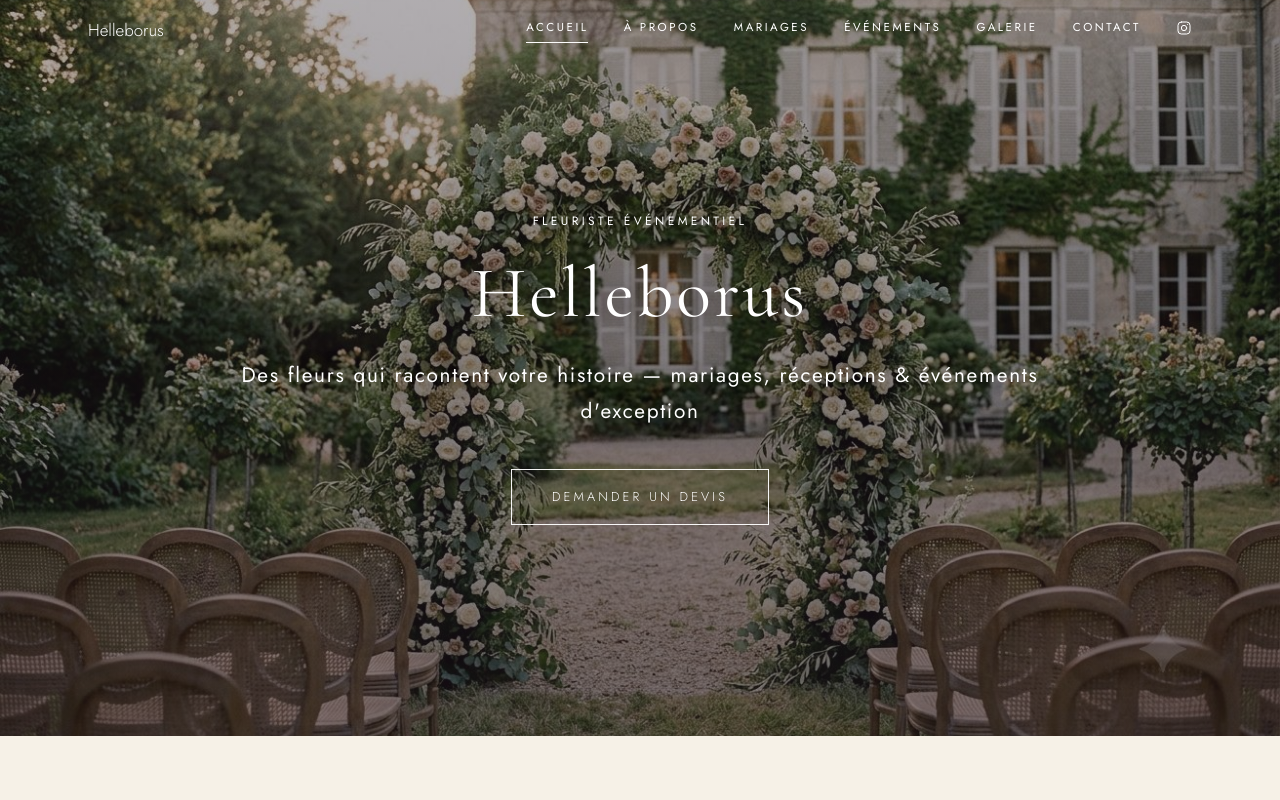
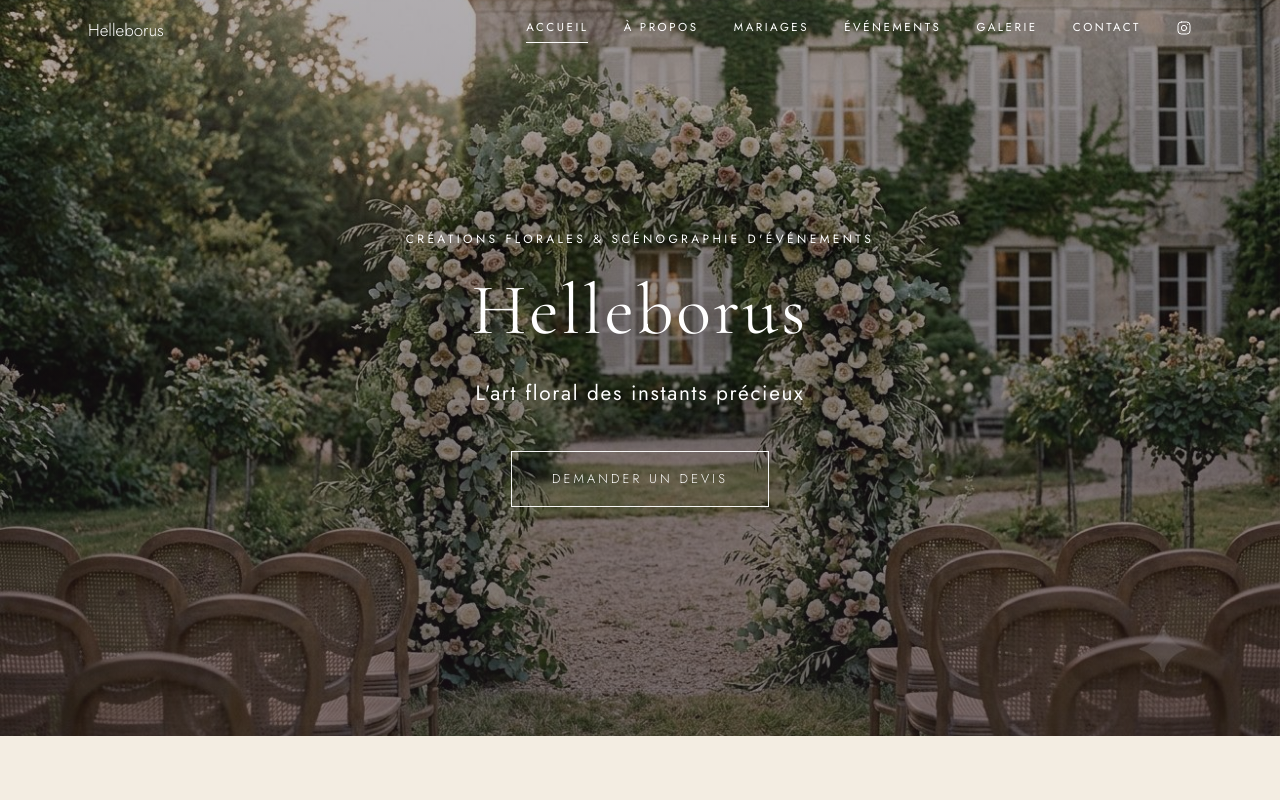
Before and after one commit to Rom-mtl/helleborus, a Next.js app: page / in a window 1280 px wide. Shown: the top 800 px of the page. Built offline with nearby package versions, Linux system fonts and the light colour scheme.

Commit message:
Charte brand board : hex exacts (prune 4A1E3D, champagne, lin, sauge), tagline et baseline officielles, citation Mariages

```diff
--- a/app/globals.css
+++ b/app/globals.css
@@ -5,15 +5,19 @@
    ============================================================ */
 
 :root {
-  /* Couleurs */
-  --paper: #f6f1e7;      /* fond principal, lin clair */
-  --paper-soft: #ece4d4; /* fond de section alternée, lin soutenu */
+  /* Couleurs — charte Helleborus (brand board 07/2026) */
+  --paper: #f3ede2;      /* champagne — fond principal */
+  --paper-soft: #e7e3d9; /* lin — sections alternées */
   --ink: #2a2026;        /* texte, presque noir teinté prune */
   --ink-soft: #5f525b;   /* texte secondaire, gris prune */
-  --plum: #4e2a3f;       /* prune profond — accents */
-  --mauve: #96788b;      /* mauve grisé — détails */
-  --blush: #e8d9d6;      /* rosé pâle — touches rares */
-  --line: #e0d6c4;       /* bordures fines, lin ombré */
+  --plum: #4a1e3d;       /* prune (charte) — accents forts */
+  --mauve: #8a6273;      /* rose poudré profond — labels lisibles */
+  --rose: #c89aaa;       /* rose poudré (charte) — touches */
+  --sage: #a7b09a;       /* sauge (charte) — touches végétales */
+  --blush: #e8d9d6;      /* rosé pâle — texte doux sur prune */
+  --gold: #d9a341;       /* moutarde (charte) — réservé, non utilisé */
+  --coral: #e68a7b;      /* corail (charte) — réservé, non utilisé */
+  --line: #d9d2c2;       /* bordures fines */
 
   /* Typo (variables injectées par next/font dans layout.jsx) */
   --font-display: var(--font-cormorant), 'Cormorant Garamond', Georgia, serif;
@@ -412,7 +416,7 @@ h3 { font-size: clamp(1.4rem, 2.5vw, 1.8rem); }
   border: none;
   width: 48px;
   height: 1px;
-  background: var(--mauve);
+  background: var(--sage);
   margin: 2.5rem auto;
 }
 
@@ -440,7 +444,7 @@ h3 { font-size: clamp(1.4rem, 2.5vw, 1.8rem); }
 
 .footer {
   background: var(--plum);
-  color: rgba(246, 241, 231, 0.85);
+  color: rgba(243, 237, 226, 0.85);
   padding-block: 4rem 2rem;
   font-size: 0.95rem;
 }
@@ -452,7 +456,7 @@ h3 { font-size: clamp(1.4rem, 2.5vw, 1.8rem); }
   grid-template-columns: repeat(auto-fit, minmax(200px, 1fr));
   gap: 2.5rem;
   padding-bottom: 3rem;
-  border-bottom: 1px solid rgba(246, 241, 231, 0.15);
+  border-bottom: 1px solid rgba(243, 237, 226, 0.15);
 }
 
 .footer__brand {
@@ -500,5 +504,5 @@ h3 { font-size: clamp(1.4rem, 2.5vw, 1.8rem); }
   padding-top: 2rem;
   font-size: 0.8rem;
   letter-spacing: 0.04em;
-  color: rgba(246, 241, 231, 0.6);
+  color: rgba(243, 237, 226, 0.6);
 }
--- a/app/mariages/page.jsx
+++ b/app/mariages/page.jsx
@@ -129,7 +129,8 @@ export default function Mariages() {
         <div className="container narrow">
           <span className="eyebrow">Votre mariage</span>
           <p className="quote">
-            Chaque histoire d&apos;amour mérite son propre jardin.
+            «&nbsp;Les fleurs racontent votre histoire, nous en écrivons
+            la poésie.&nbsp;»
           </p>
           <p style={{ marginTop: '2.5rem' }}>
             <Link href="/contact/" className="btn">
--- a/app/page.jsx
+++ b/app/page.jsx
@@ -19,10 +19,9 @@ export default function Home() {
           alt="Scénographie florale de mariage signée Helleborus"
         />
         <div className="hero__inner">
-          <span className="eyebrow">Fleuriste événementiel</span>
+          <span className="eyebrow">Créations florales &amp; scénographie d&apos;événements</span>
           <h1>Helleborus</h1>
-          <p>Des fleurs qui racontent votre histoire — mariages, réceptions
-            &amp; événements d&apos;exception</p>
+          <p>L&apos;art floral des instants précieux</p>
           <Link href="/contact/" className="btn">
             Demander un devis
           </Link>
--- a/lib/site.js
+++ b/lib/site.js
@@ -8,7 +8,8 @@
 
 export const site = {
   name: 'Helleborus',
-  tagline: 'Fleuriste événementiel — mariages & réceptions',
+  tagline: 'Créations florales & scénographie d\'événements',
+  baseline: 'L\'art floral des instants précieux',
   url: 'https://www.maison-helleborus.fr',
 
   // --- Coordonnées [À REMPLACER] ---
```
